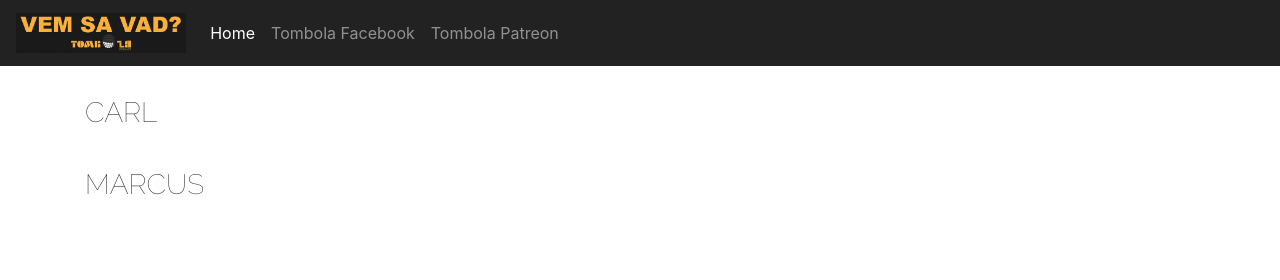
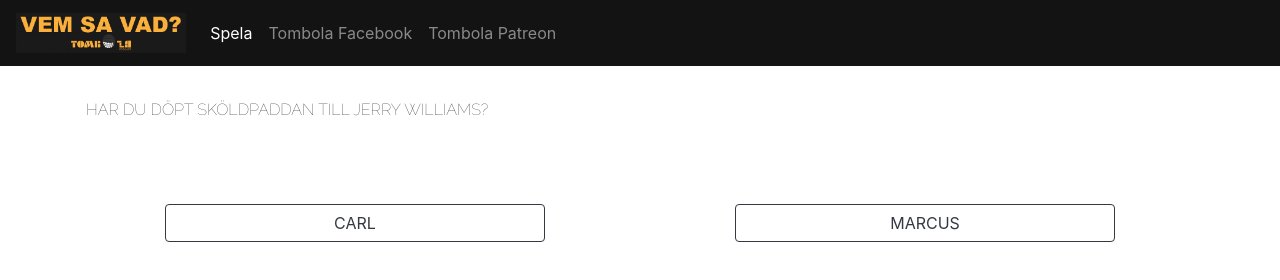
Before and after one commit to Philipdev95/TombolaPodcastQuotes, a plain HTML site: page index.html in a window 1280 px wide. Drawn offline with nearby package versions, Linux system fonts and the light colour scheme.

Commit message:
Working version
refreshing page after every guess

```diff
--- a/index.html
+++ b/index.html
@@ -25,7 +25,7 @@
 		</button>
 		<div class="collapse navbar-collapse" id="navbarNavAltMarkup">
 			<div class="navbar-nav">
-				<a class="nav-item nav-link active" href="/#">Home <span class="sr-only">(current)</span></a>
+				<a class="nav-item nav-link active" href="/#">Spela <span class="sr-only">(current)</span></a>
 				<a class="nav-item nav-link" href="https://www.facebook.com/groups/1422239974516417/">Tombola Facebook</a>
 				<a class="nav-item nav-link" href="https://www.patreon.com/tombola/posts">Tombola Patreon</a>
 			</div>
@@ -33,6 +33,7 @@
 	</nav>
 	<div class="container">
 		<div id="quotes" class="row"></div>
+		<div id="choice-div" class="row"></div>
 	</div>
 	<script src="https://ajax.googleapis.com/ajax/libs/jquery/1.11.3/jquery.min.js"></script>
 	<script src="https://cdnjs.cloudflare.com/ajax/libs/popper.js/1.14.0/umd/popper.min.js" integrity="sha384-cs/chFZiN24E4KMATLdqdvsezGxaGsi4hLGOzlXwp5UZB1LY//20VyM2taTB4QvJ" crossorigin="anonymous"></script>
--- a/resources/css/style.css
+++ b/resources/css/style.css
@@ -1,17 +1,20 @@
 body{
   padding-bottom: 50px;
 }
-#quotes h3{
+#quotes h4{
+}
+nav.navbar{
+  background: #131313;
+}
+.quote-text{
   font-family: 'Raleway', sans-serif;
   font-weight: 100;
   text-transform: uppercase;
 }
-nav.navbar{
-  background: #222;
-}
-.quote-text{
-  margin-top: 10px
-}
 .host-name{
   margin-top: 30px;
 }
+button.btn{
+  margin-top: 50px;
+  margin-bottom: 30px;
+}
--- a/resources/js/script.js
+++ b/resources/js/script.js
@@ -1,11 +1,51 @@
+var carlsList = [
+  "Jamen, det har min mamma alltid sagt!",
+  "Ge oss pengar på patreon nu för fan!",
+  "Snälla bli patreon!"];
+var marcusList = [
+  "Har du döpt sköldpaddan till Jerry Williams?",
+  "WAAAOOW, hans mamma är från Americat!",
+  "I Mölndal finns sveriges godaste räckmacka!"
+];
+/*-----------------*/
+function getQuote(name){
+  if (name == "carl"){
+    var carlN = Math.floor((Math.random() * carlsList.length) + 0);
+    $("#quotes").html("<p class='quote-text p-3 mt-3'>" + carlsList[carlN] + "</p><div id='cbuttons' class='col-12'></div>");
+    $("#choice-div").append('<button id="correct" type="button" class="col-4 offset-1 btn btn-outline-dark">CARL</button><button id="wrong" type="button" class="col-4 offset-2 btn btn-outline-dark">MARCUS</button>');
+  } else {
+    var marcusN = Math.floor((Math.random() * marcusList.length) + 0);
+    $("#quotes").html("<p class='quote-text p-3 mt-3'>" + marcusList[marcusN] + "</p>");
+    $("#choice-div").html('<button id="wrong" type="button" class="col-4 offset-1 btn btn-outline-dark">CARL</button><button id="correct" type="button" class="col-4 offset-2 btn btn-outline-dark">MARCUS</button>');
+  }
+}
+/*-----------------*/
+function getPerson(){
+  $("#quotes").html(" ");
+  $("#choice-div").html(" ");
+  var oneOrTwo = Math.floor((Math.random() * 2) + 1);
+  if (oneOrTwo == 1) {
+    getQuote("carl");
+  } else {
+    getQuote("marcus");
+  }
+}
 /*-----------------*/
 $(document).ready(function() {
-  var carlsList = [];
-  var marcusList = [];
+  getPerson();
+  $("#correct").click(function() {
+    alert("Det var rätt! Bra jobbat mr Williams");
+    location.reload();
+  });
+  $("#wrong").click(function() {
+    alert("Det var inte alls rätt! Alltså fel...");
+    location.reload();
+  });
+  /*-----------------*/
   var allQuots = [];
   $.getJSON("resources/json/quotes.json", function(data) {
     for (var hosts in data) {
-      $("#quotes").append("<h3 class='host-name col-12'>" + data[hosts].person + "</h3>");
+      //$("#quotes").append("<h3 class='host-name col-12'>" + data[hosts].person + "</h3>");
       for (var quotes in data[hosts].quotes){
         var theQuote = "<p class'col-12'>" + data[hosts].quotes[quotes].quote + "</p>";
         //$("#quotes").append("<div class='quote-div'><p class='quote-text col-12 col-md-12'>" + data[hosts].quotes[quotes].quote + "</p>");
@@ -17,7 +57,6 @@ $(document).ready(function() {
       //$("#quotes").append("");
     }
   });
-  alert(allQuots.length);
   var texten = "";
   for (i = 0; i < allQuots.length; i++) {
     texten += "<p class='col-12'>" + allQuots[i] + "</p>";
```
